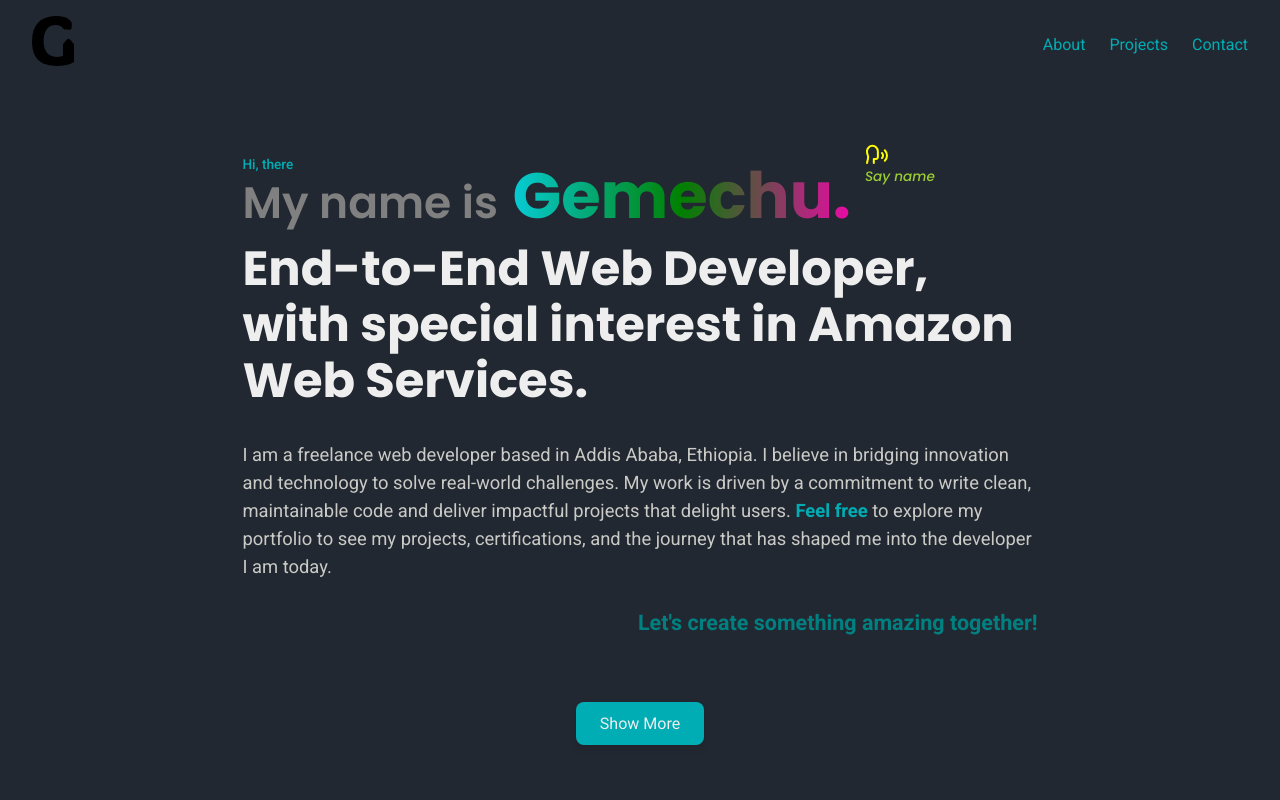
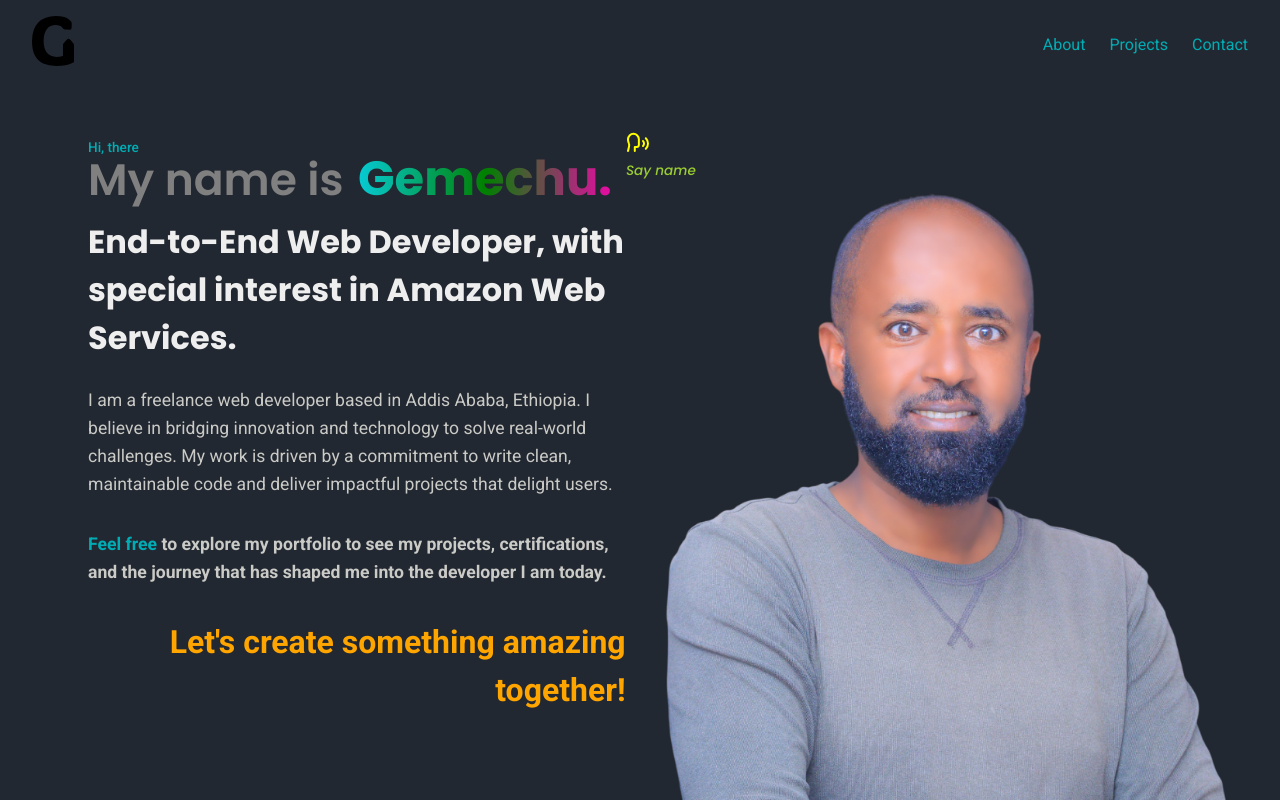
Before and after one commit to Gesifeta/portfolio, a React (Vite) app: page / in a window 1280 px wide. Shown: the top 800 px of the page. Built offline with nearby package versions, Linux system fonts and the light colour scheme.

Commit message:
finalized badge section

```diff
--- a/src/App.css
+++ b/src/App.css
@@ -6,9 +6,10 @@
   margin: auto;
   min-height: 90vh;
   max-width: 1200px;
+  row-gap: 4rem;
+  padding: 3rem;
 }
 .container-introduction {
-  width: 70%;
   display: flex;
   flex-direction: column;
   gap: 2rem;
@@ -16,9 +17,21 @@
 .container p {
   color: rgb(202, 202, 198);
 }
+.hero {
+  display: flex;
+  justify-content: space-between;
+  align-items: flex-start;
+  position: relative;
+}
+.hero img {
+  width: 60%;
+  margin-top: -4rem;
+  margin-right: -6rem;
+}
 .introduction {
-  font-size: 1.15rem;
+  font-size: 1.1rem;
   line-height: 1.75rem;
+  margin-bottom: 2rem;
 }
 .introduction b {
   color: var(--color-teal);
@@ -36,11 +49,10 @@
     green,
     rgb(240, 7, 170)
   );
-
   background-clip: text;
   padding: 0.5rem 0.25rem;
   color: transparent;
-  font-size: 4rem;
+  font-size: 3rem;
 }
 .speak {
   cursor: pointer;
@@ -74,7 +86,7 @@
   box-shadow: 0px 4px 6px rgba(0, 0, 0, 0.1);
   transition: box-shadow 0.3s ease, transform 0.3s ease;
 }
-.card .title{
+.card .title {
   font-size: 1.5rem;
 }
 .card:hover {
@@ -95,6 +107,15 @@
   .name {
     padding: 0.25rem;
     font-size: 3rem;
+  }
+  .hero {
+    flex-wrap: wrap-reverse;
+    justify-content: center;
+    gap: 2rem;
+  }
+  .hero img {
+    margin-right: 50%;
+    transform: translateX(50%);
   }
 }
 @keyframes slide-left {
--- a/src/App.jsx
+++ b/src/App.jsx
@@ -26,6 +26,7 @@ function App() {
       <Header />
       <section className="container">
         <div className="container-introduction">
+          <div className="hero">
             <span>
               <p className="small">Hi, there</p>
               <h2 style={{ color: "gray" }}>
@@ -42,24 +43,42 @@ function App() {
                   </span>
                 </b>
               </h2>
-            <h1 style={{ fontSize: "3rem", marginTop: "1rem" }}>
+              <h1
+                style={{
+                  fontSize: "2rem",
+                  lineHeight: "1.5",
+                  marginTop: "1rem",
+                  marginBottom: "1.5rem",
+                }}
+              >
                 End-to-End Web Developer, with special interest in Amazon Web
                 Services.
               </h1>
-          </span>
               <p className="introduction">
                 I am a freelance web developer based in Addis Ababa, Ethiopia. I
-            believe in bridging innovation and technology to solve real-world
-            challenges. My work is driven by a commitment to write clean,
-            maintainable code and deliver impactful projects that delight users.{" "}
-            <b>Feel free</b> to explore my portfolio to see my projects,
-            certifications, and the journey that has shaped me into the
-            developer I am today. <br />
-            <br />
-            <h3 style={{ textAlign: "right", color: "teal" }}>
+                believe in bridging innovation and technology to solve
+                real-world challenges. My work is driven by a commitment to
+                write clean, maintainable code and deliver impactful projects
+                that delight users.
+              </p>
+              <h3
+                style={{
+                  textAlign: "right",
+                  color: "orange",
+                  fontSize: "2rem",
+                  lineHeight: "3rem",
+                }}
+              >
+                <p className="introduction" style={{ textAlign: "left" }}>
+                  <b style={{ padding: "2rem 0" }}>Feel free</b> to explore my
+                  portfolio to see my projects, certifications, and the journey
+                  that has shaped me into the developer I am today.
+                </p>
                 Let's create something amazing together!
               </h3>
-          </p>
+            </span>
+            <img src="/profile.png" alt="profile" className="profile" />
+          </div>
         </div>
         <div className="container-cta">
           <button
--- a/src/components/card/BadgeCard.css
+++ b/src/components/card/BadgeCard.css
@@ -16,10 +16,18 @@
   align-items: center;
   gap: 2rem;
 }
+.awarded-by{
+  color: goldenrod;
+  text-align: center;
+}
 .badge-detail {
   display: flex;
   flex-direction: column;
   gap: 2rem;
+}
+.detail p{
+  color: gray;
+  margin-top: 1rem;
 }
 .badge-skills {
   display: flex;
@@ -33,7 +41,7 @@
   font-size: 12px;
   padding: 0.25rem 0.5rem;
 }
-@media only screen and (max-width: 768px) {
+@media only screen and (max-width: 1100px) {
   .container-badge-detail {
     flex-direction: column;
   }
--- a/src/components/card/BadgeCard.jsx
+++ b/src/components/card/BadgeCard.jsx
@@ -20,7 +20,6 @@ const BadgeCard = ({
         <div className="badge-detail">
           <div className="detail">
           <h3>{title}</h3>
-
           <p className="description">{description}</p>
           </div><h3>Skills covered:</h3>
           <div className="badge-skills">
--- a/src/components/containers/badges/Badge.css
+++ b/src/components/containers/badges/Badge.css
@@ -5,7 +5,6 @@
     gap: 3rem;
 }
 .badges{
-
     display: flex;
     flex-direction: column;
     gap: 2rem;
--- a/src/components/containers/skills/Skill.css
+++ b/src/components/containers/skills/Skill.css
@@ -1,12 +1,10 @@
-
-.container-skills{
+.container-skills {
   display: flex;
   flex-direction: column;
   align-items: center;
   gap: 2rem;
-
 }
-.skills{
+.skills {
   display: flex;
   gap: 1rem;
   flex-wrap: wrap;
@@ -16,24 +14,24 @@
   padding: 2em 1.5rem;
   margin-top: 7rem;
 }
-.skill .skill-name{
+.skill .skill-name {
   background-color: var(--color-charcoal-gray);
-    padding: .5rem 1rem;
+  padding: 0.5rem 1rem;
   border-radius: 1rem;
 }
-.skillSets{
+.skillSets {
   display: flex;
   justify-content: center;
   flex-wrap: wrap;
-    gap: .5rem;
+  gap: 0.5rem;
   padding: 1rem;
 }
-.skillSet-name{
+.skillSet-name {
   font-size: 12px;
   background-color: var(--color-light-gray);
   color: var(--color-charcoal-gray);
   border-radius: 1rem;
-    padding: .25rem .5rem;
+  padding: 0.25rem 0.5rem;
 }
 .skill-category {
   display: flex;
@@ -51,7 +49,7 @@
 .skill-category span .vertical-connector {
   width: 2px;
   border: 1px dashed gray;
-  font-family: 'Segoe UI', Tahoma, Geneva, Verdana, sans-serif;
+  font-family: "Segoe UI", Tahoma, Geneva, Verdana, sans-serif;
   height: 6rem;
   position: absolute;
   top: 120%;
@@ -60,7 +58,7 @@
 .vertical-connector::after {
   content: "";
   border: 1px solid var(--color-teal);
-  background:radial-gradient(coral,teal);
+  background: radial-gradient(coral, teal);
   border-radius: 50%;
   align-items: center;
   justify-content: center;
--- a/src/components/home/Home.css
+++ b/src/components/home/Home.css
@@ -141,7 +141,7 @@
     transform: translateX(2rem);
   }
 }
-@media only screen and (max-width: 768px) {
+@media only screen and (max-width: 950px) {
   .home {
     display: flex;
     flex-direction: column;
```
Also changed, not shown: public/profile.png (added). Lines whose indentation alone changed are shown as unchanged.
